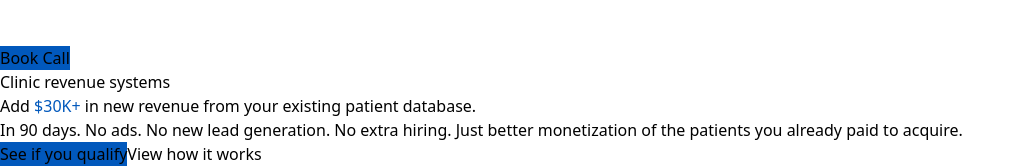
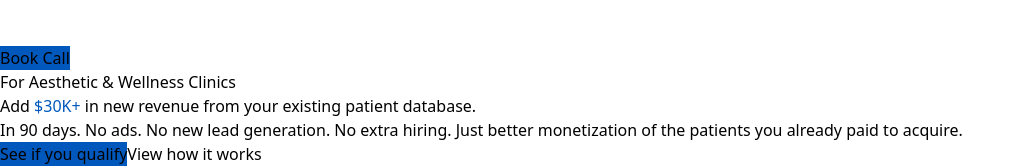
Before and after one commit to alexshue-code/synta-funnel, a React (Vite) app: page / in a window 1280 px wide. Shown: the part 154-322 px from the top of the page, without its empty margins (0-1025 px from the left). Built offline with nearby package versions, Linux system fonts and the light colour scheme.

Commit message:
Update hero eyebrow pill text

```diff
--- a/src/App.jsx
+++ b/src/App.jsx
@@ -63,7 +63,7 @@ function HeroSection() {
     <section className="relative overflow-hidden px-6 pb-20 pt-16 md:px-10 md:pb-28 md:pt-24">
       <BackgroundArcs />
       <div className="mx-auto max-w-5xl text-center">
-        <Eyebrow>Clinic revenue systems</Eyebrow>
+        <Eyebrow>For Aesthetic & Wellness Clinics</Eyebrow>
         <h1 className="mx-auto mt-5 max-w-5xl text-5xl font-semibold leading-[0.96] tracking-[-0.055em] md:text-7xl lg:text-[88px]">
           Add <span style={{ color: ACCENT }}>$30K+</span> in new revenue from your existing patient database.
         </h1>
```
